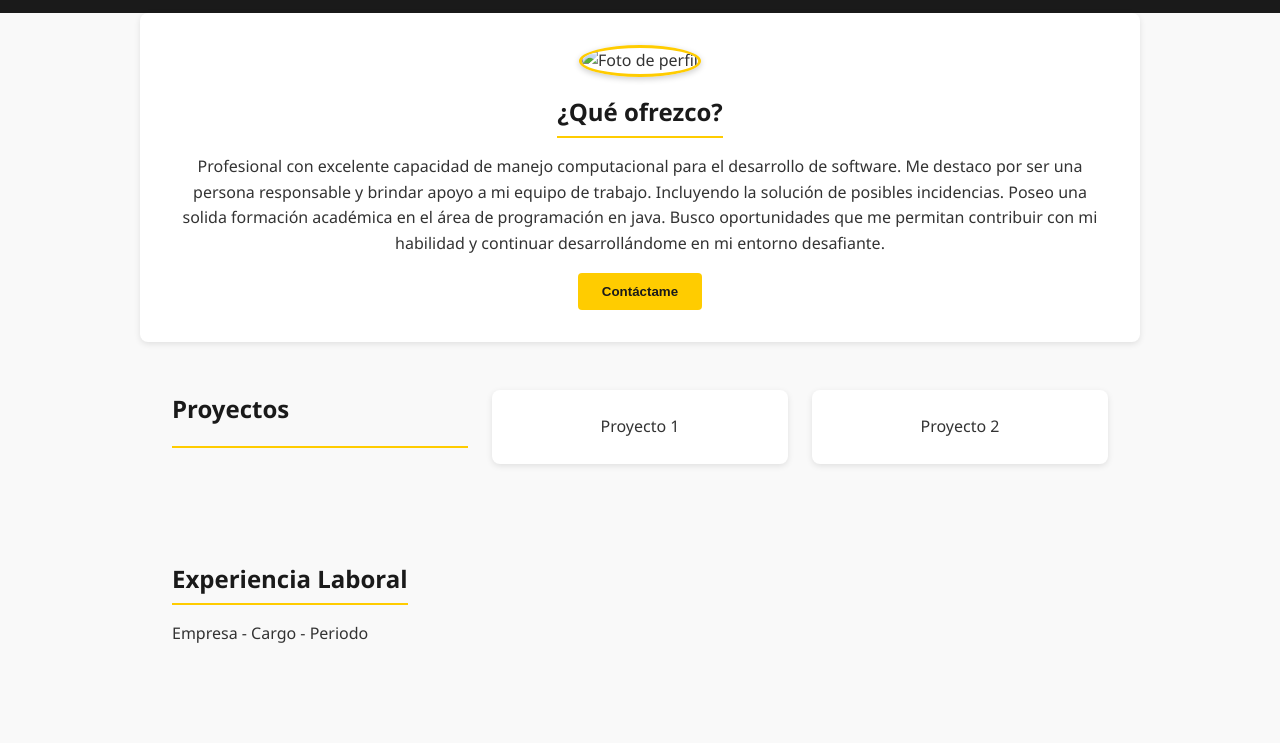
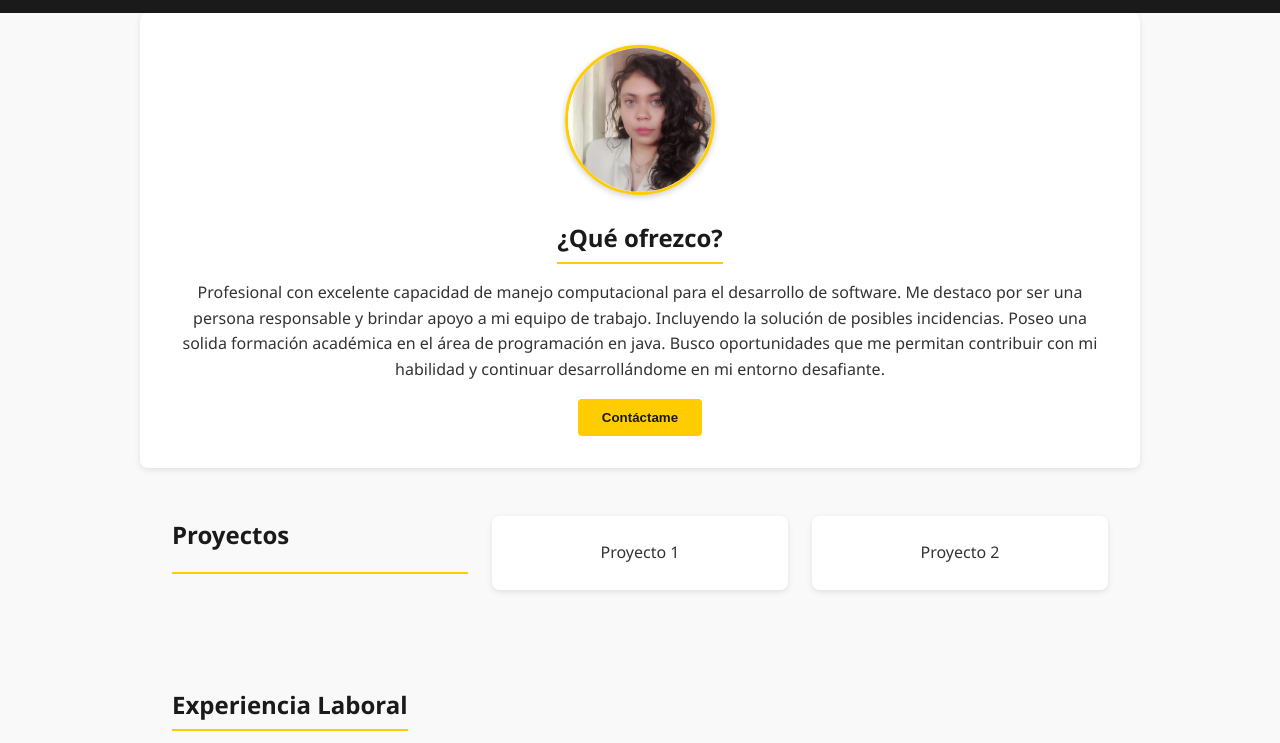
Before and after one commit to NayeHernandezS/NayeHernandezS.github.io, a plain HTML site: page index.html in a window 1280 px wide. Shown: the part 57-800 px from the top of the page. Drawn offline with nearby package versions, Linux system fonts and the light colour scheme.

Commit message:
Update index.html

```diff
--- a/index.html
+++ b/index.html
@@ -27,7 +27,7 @@
     </header>
 
     <section id="presentacion">
-        <img src="perfil.jpeg" alt="Foto de perfil" class="perfil-img">
+        <img src="perfil3.jpeg" alt="Foto de perfil" class="perfil-img">
         <br>
     <h2>¿Qué ofrezco?</h2>
     <p>Profesional con excelente capacidad de manejo
```
